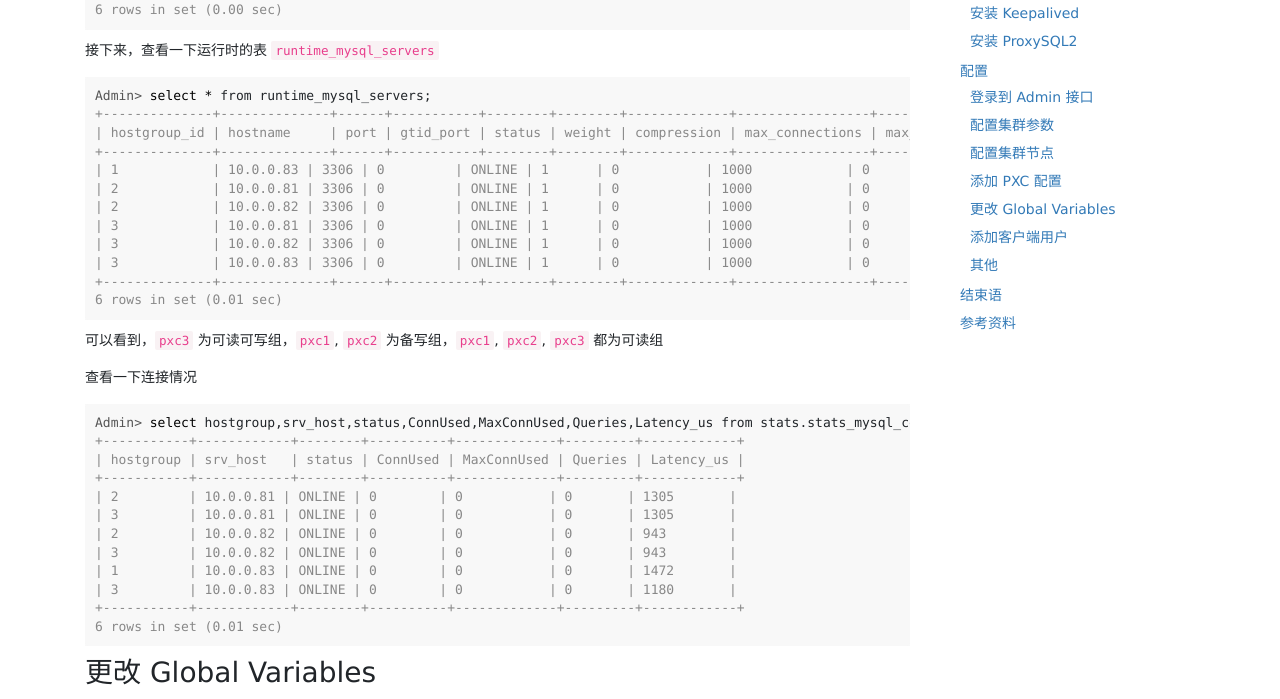
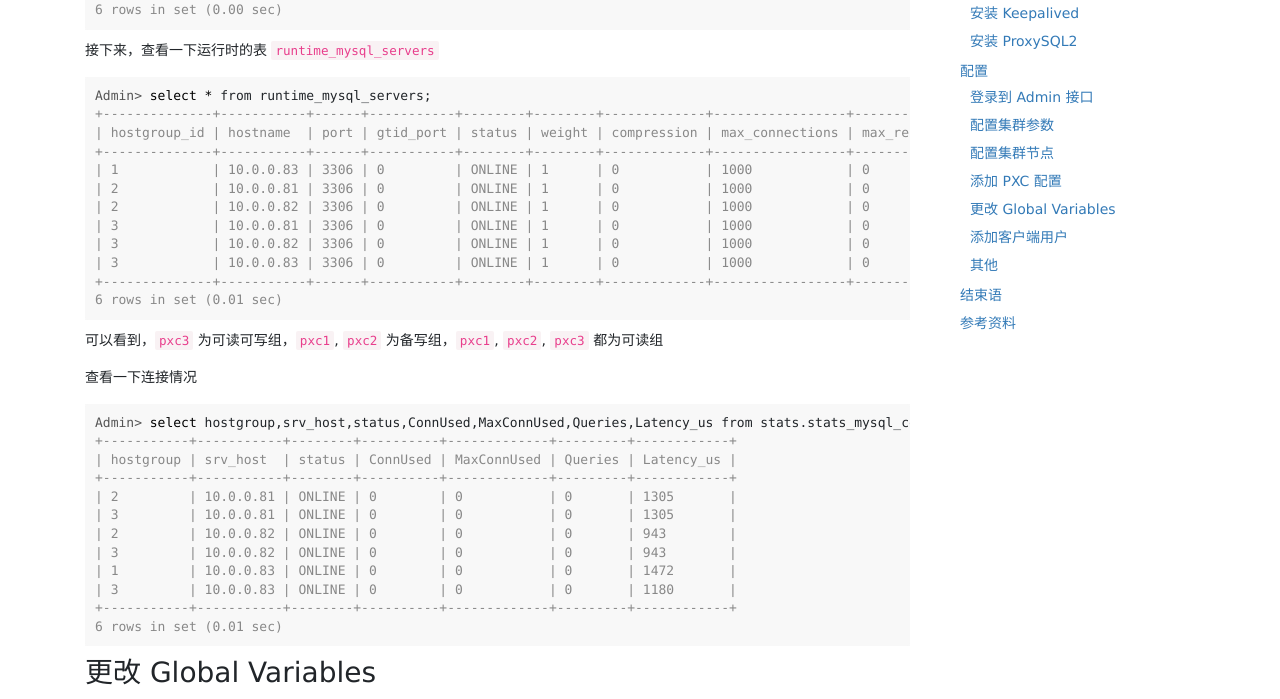
Before and after one commit to zhanming/zhanming.github.com, a Jekyll site: the page built from _posts/2020-06-24-how-to-install-proxysql-cluster-on-centos-8.markdown, in a window 1280 px wide and 1400 px high, scrolled down 6504 px. Shown: the part 154-853 px from the top of the window. Built offline with Jekyll 4.4.1, drawn with Linux system fonts in a browser that asks for light colours; comment, search, counter and statistics services are not loaded; some of the changed text lies outside the part shown.

Commit message:
fix table.

````diff
--- a/_posts/2020-06-24-how-to-install-proxysql-cluster-on-centos-8.markdown
+++ b/_posts/2020-06-24-how-to-install-proxysql-cluster-on-centos-8.markdown
@@ -374,16 +374,16 @@ Admin> select * from mysql_servers;
 
 ```terminal
 Admin> select * from runtime_mysql_servers;
-+--------------+--------------+------+-----------+--------+--------+-------------+-----------------+---------------------+---------+----------------+---------+
-| hostgroup_id | hostname     | port | gtid_port | status | weight | compression | max_connections | max_replication_lag | use_ssl | max_latency_ms | comment |
-+--------------+--------------+------+-----------+--------+--------+-------------+-----------------+---------------------+---------+----------------+---------+
++--------------+-----------+------+-----------+--------+--------+-------------+-----------------+---------------------+---------+----------------+---------+
+| hostgroup_id | hostname  | port | gtid_port | status | weight | compression | max_connections | max_replication_lag | use_ssl | max_latency_ms | comment |
++--------------+-----------+------+-----------+--------+--------+-------------+-----------------+---------------------+---------+----------------+---------+
 | 1            | 10.0.0.83 | 3306 | 0         | ONLINE | 1      | 0           | 1000            | 0                   | 0       | 0              |         |
 | 2            | 10.0.0.81 | 3306 | 0         | ONLINE | 1      | 0           | 1000            | 0                   | 0       | 0              |         |
 | 2            | 10.0.0.82 | 3306 | 0         | ONLINE | 1      | 0           | 1000            | 0                   | 0       | 0              |         |
 | 3            | 10.0.0.81 | 3306 | 0         | ONLINE | 1      | 0           | 1000            | 0                   | 0       | 0              |         |
 | 3            | 10.0.0.82 | 3306 | 0         | ONLINE | 1      | 0           | 1000            | 0                   | 0       | 0              |         |
 | 3            | 10.0.0.83 | 3306 | 0         | ONLINE | 1      | 0           | 1000            | 0                   | 0       | 0              |         |
-+--------------+--------------+------+-----------+--------+--------+-------------+-----------------+---------------------+---------+----------------+---------+
++--------------+-----------+------+-----------+--------+--------+-------------+-----------------+---------------------+---------+----------------+---------+
 6 rows in set (0.01 sec)
 ```
 
@@ -393,16 +393,16 @@ Admin> select * from runtime_mysql_servers;
 
 ```terminal
 Admin> select hostgroup,srv_host,status,ConnUsed,MaxConnUsed,Queries,Latency_us from stats.stats_mysql_connection_pool order by srv_host;
-+-----------+------------+--------+----------+-------------+---------+------------+
-| hostgroup | srv_host   | status | ConnUsed | MaxConnUsed | Queries | Latency_us |
-+-----------+------------+--------+----------+-------------+---------+------------+
++-----------+-----------+--------+----------+-------------+---------+------------+
+| hostgroup | srv_host  | status | ConnUsed | MaxConnUsed | Queries | Latency_us |
++-----------+-----------+--------+----------+-------------+---------+------------+
 | 2         | 10.0.0.81 | ONLINE | 0        | 0           | 0       | 1305       |
 | 3         | 10.0.0.81 | ONLINE | 0        | 0           | 0       | 1305       |
 | 2         | 10.0.0.82 | ONLINE | 0        | 0           | 0       | 943        |
 | 3         | 10.0.0.82 | ONLINE | 0        | 0           | 0       | 943        |
 | 1         | 10.0.0.83 | ONLINE | 0        | 0           | 0       | 1472       |
 | 3         | 10.0.0.83 | ONLINE | 0        | 0           | 0       | 1180       |
-+-----------+------------+--------+----------+-------------+---------+------------+
++-----------+-----------+--------+----------+-------------+---------+------------+
 6 rows in set (0.01 sec)
 ```
 
@@ -460,7 +460,7 @@ Admin> SELECT * FROM monitor.mysql_server_connect_log ORDER BY time_start_us DES
 | 10.0.0.81 | 3306 | 1592979375283753 | 2342                    | NULL          |
 | 10.0.0.83 | 3306 | 1592979374693727 | 4042                    | NULL          |
 | 10.0.0.82 | 3306 | 1592979374103852 | 3574                    | NULL          |
-+--------------+------+------------------+-------------------------+---------------+
++-----------+------+------------------+-------------------------+---------------+
 6 rows in set (0.00 sec)
 ```
 可以看到 `connect_error` 为 NULL 表示，没有问题。
````
